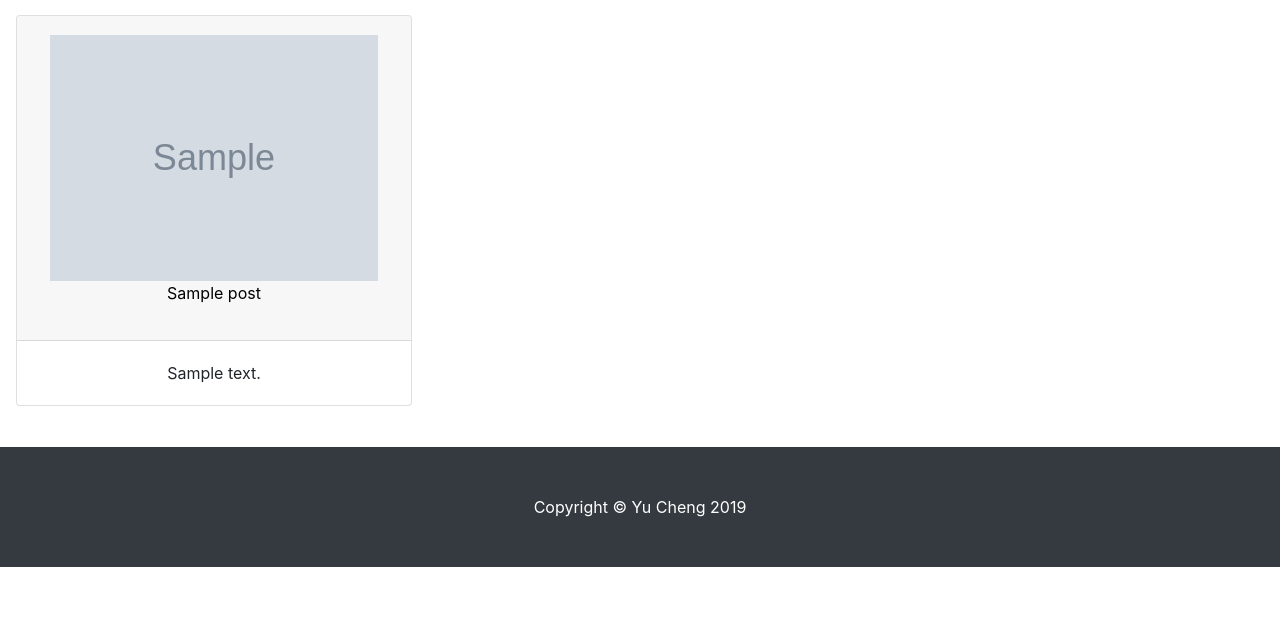
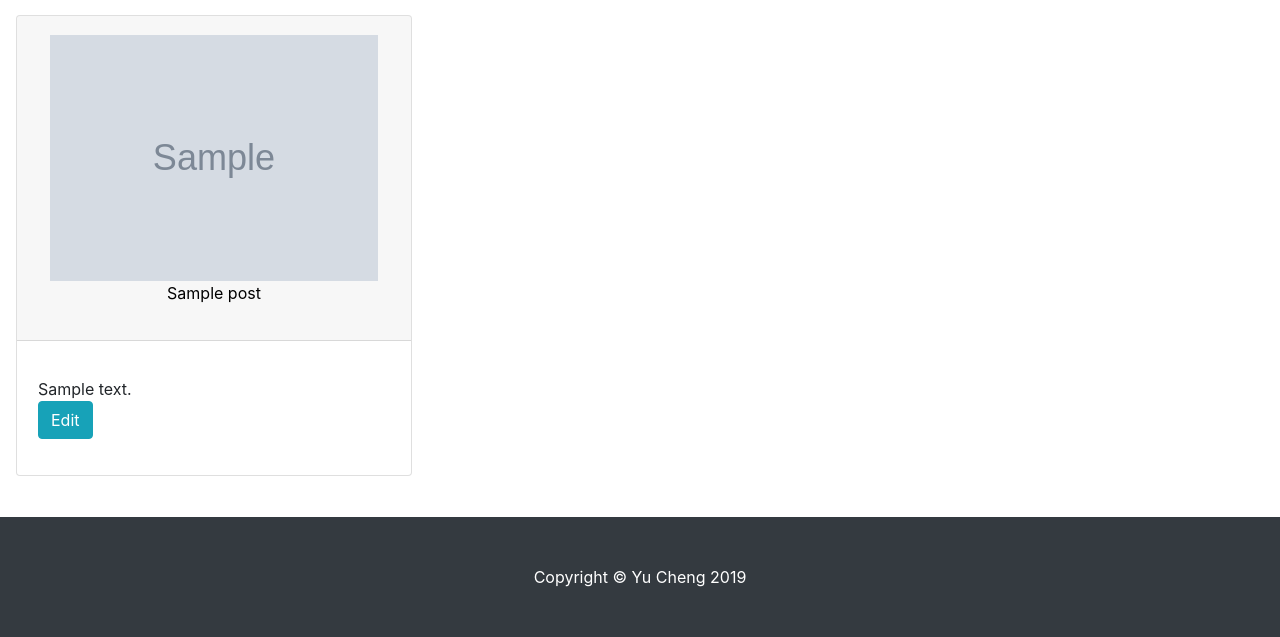
Before and after one commit to yucheng91/CI4-walkiedoggie, a Django app: page /coverdog/ in a window 1280 px wide, after a click that opens the changed part. Shown: the part 344-981 px from the top of the page. Before the commit the page ends 911 px from the top, so only its background shows below. Run offline with Django 3.2, Linux system fonts and the light colour scheme; a user stored in the database is signed in; tables that the repository leaves empty hold one stand-in row (values such as "Sample post"); grey boxes marked "Sample" are stand-in pictures; some libraries are stand-ins or nearby versions.

Commit message:
added edit button & superuser only view

```diff
--- a/post/forms.py
+++ b/post/forms.py
@@ -4,4 +4,4 @@ from .models import Post
 class PostForm(forms.ModelForm):
     class Meta:
         model = Post
-        fields = ('title', 'content','cover')
+        fields = ('title', 'content','cover','id')
--- a/post/templates/coverdog.html
+++ b/post/templates/coverdog.html
@@ -37,7 +37,16 @@
           </div>
             <div id="collapse" class="collapse" aria-labelledby="heading" data-parent="#accordion">
               <div class="card-body">
+                <div class="container-fluid">
+                <div class="row">
               {{ p.content }}
+                </div>
+                {% if user.is_superuser %}
+                <div class="row">
+                <a href='edit/{{ p.id }}' class='btn btn-info'>Edit</a>
+                </div>
+                {% endif %}
+                </div>
               </div>
             </div>
           </div>
--- a/post/urls.py
+++ b/post/urls.py
@@ -1,8 +1,9 @@
 from django.urls import path, include
-from .views import walkingdog, coverdog, create_coverdog
+from .views import walkingdog, coverdog, create_coverdog, edit_coverdog
 
 urlpatterns = [
     path('walkingdog/', walkingdog, name='walkingdog'),
     path('coverdog/', coverdog, name='coverdog'),
-    path('coverdog/create/',create_coverdog,name="create_coverdog")
+    path('coverdog/create/',create_coverdog,name="create_coverdog"),
+    path('coverdog/edit/',edit_coverdog,name="edit_coverdog")
 ]
--- a/post/views.py
+++ b/post/views.py
@@ -1,4 +1,4 @@
-from django.shortcuts import render, redirect, reverse, HttpResponse
+from django.shortcuts import render, redirect, reverse, HttpResponse, get_object_or_404
 from .models import Post
 from .forms import PostForm
 
@@ -21,8 +21,24 @@ def create_coverdog(request):
             new_blog_post.author = request.user
             new_blog_post.save()
             return redirect(reverse('coverdog'))
+        pass
     else:
         form = PostForm()
         return render(request, 'create_coverdog.html', {
             'form': form
         })
+
+def edit_coverdog(request, id):
+    post = get_object_or_404(Post, pk=id)
+    if request.method == 'POST':
+        form = PostForm(request.POST,instance=post)
+        if form.is_valid():
+            new_blog_post = form.save(commit=False)
+            new_blog_post.author = request.user
+            new_blog_post.save()
+            return redirect('coverdog')
+    else:
+        form = PostForm(instance=post)
+        return render(request, 'create_coverdog.html',{
+            'form':form
+        })
```
Also changed, not shown: media/images/Screen_Shot_2018-10-25_at_11.02.15_AM.png (added).
